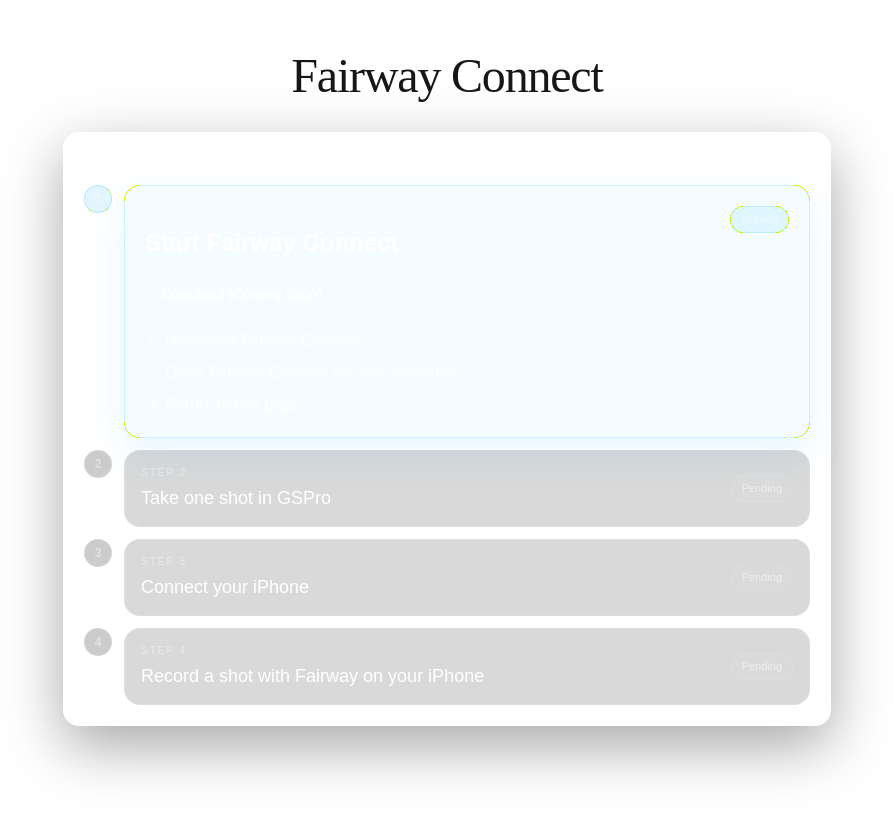
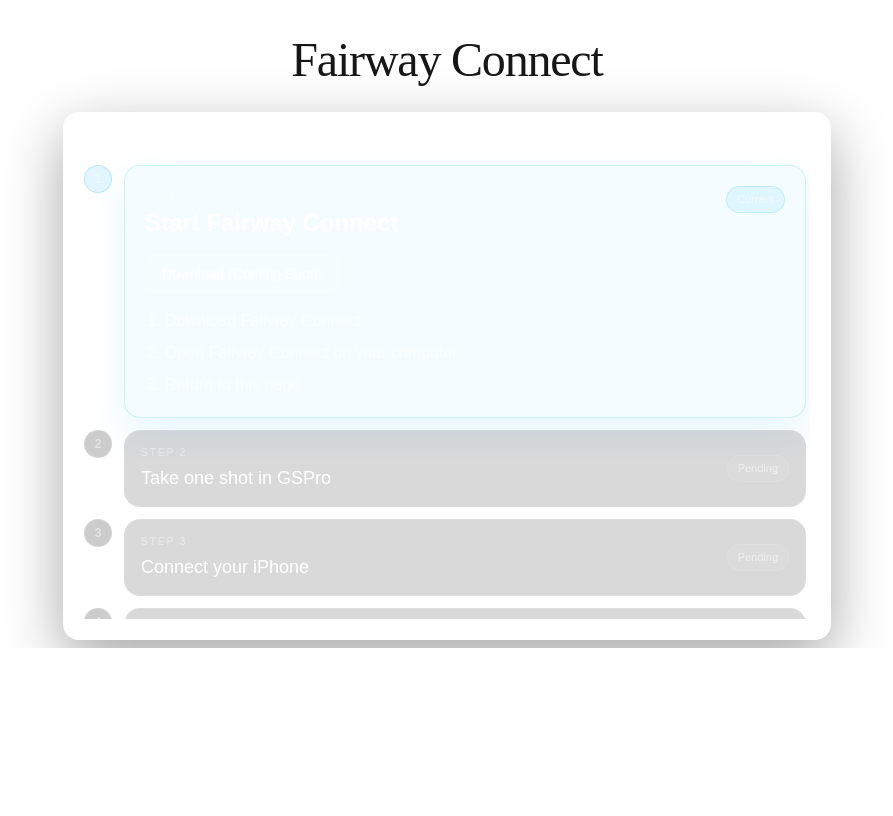
Before and after one commit to jamespoots/fairway-site, a Next.js app: page /connect in a window 1280 px wide. Shown: the top 816 px of the page, without its empty margins (193-1086 px from the left). Built offline with nearby package versions, Linux system fonts and the light colour scheme; no server answers.

Commit message:
style: pin connect footer and bound ladder region

```diff
--- a/app/connect/page.tsx
+++ b/app/connect/page.tsx
@@ -539,9 +539,9 @@
   }, [healthUrl, statusUrl]);
 
   return (
-    <main className="min-h-screen px-6 py-10">
-      <div className="mx-auto w-full max-w-3xl">
-        <header className="mb-5 text-center">
+    <main className="h-[calc(100dvh-9.5rem)] px-6 pt-6 pb-2 overflow-hidden">
+      <div className="mx-auto flex h-full w-full max-w-3xl flex-col">
+        <header className="mb-4 shrink-0 text-center">
           <h1
             className="text-[clamp(2rem,5vw,3rem)] tracking-tight"
             style={{ fontFamily: '"Times New Roman", Times, serif' }}
@@ -550,8 +550,8 @@
           </h1>
         </header>
 
-        <section className="rounded-2xl border border-white/15 bg-white/[0.03] p-5 shadow-[0_20px_60px_rgba(0,0,0,0.35)]">
-          <div>
+        <section className="min-h-0 flex-1 rounded-2xl border border-white/15 bg-white/[0.03] p-5 shadow-[0_20px_60px_rgba(0,0,0,0.35)]">
+          <div className="h-full overflow-y-auto pr-1">
             <div>
               <p className="text-sm uppercase tracking-[0.2em] text-white/50">Setup flow</p>
               <div className="mt-3 space-y-3">
```
